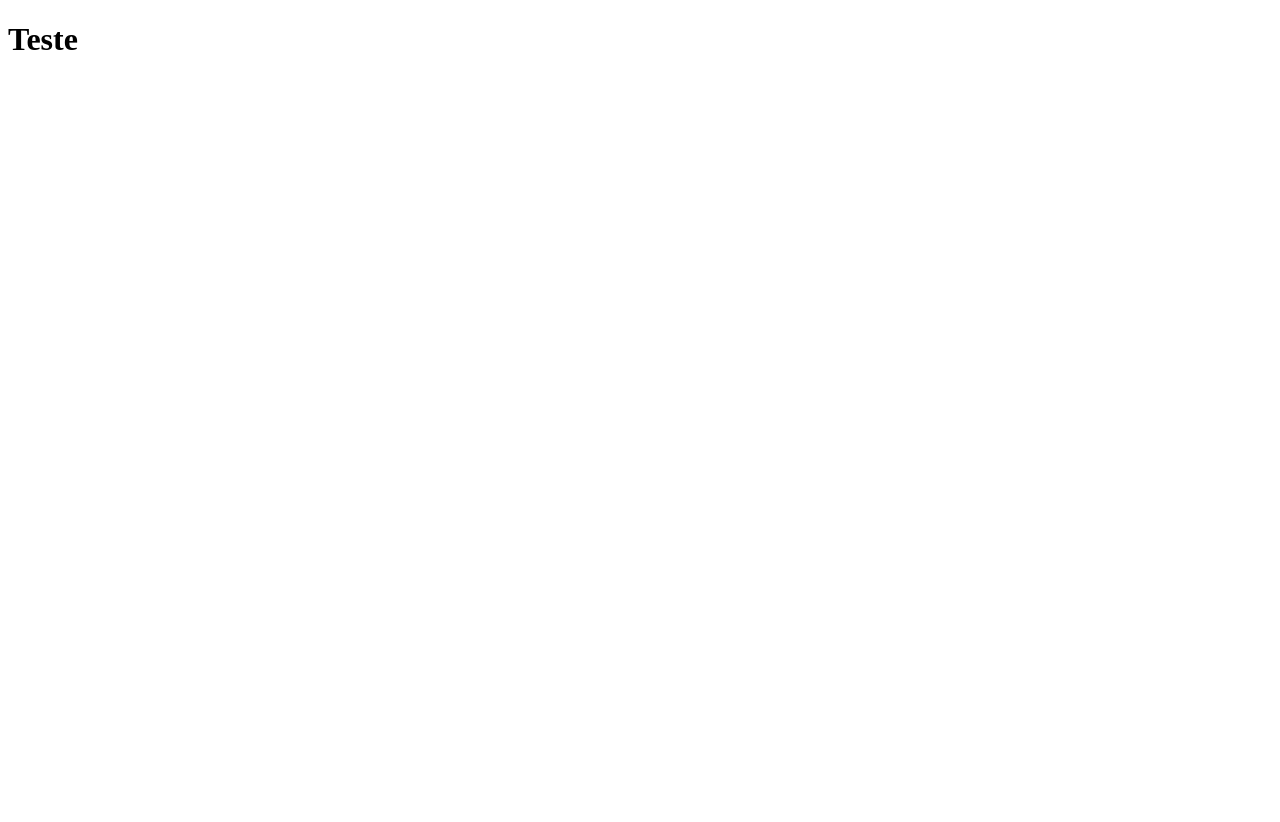
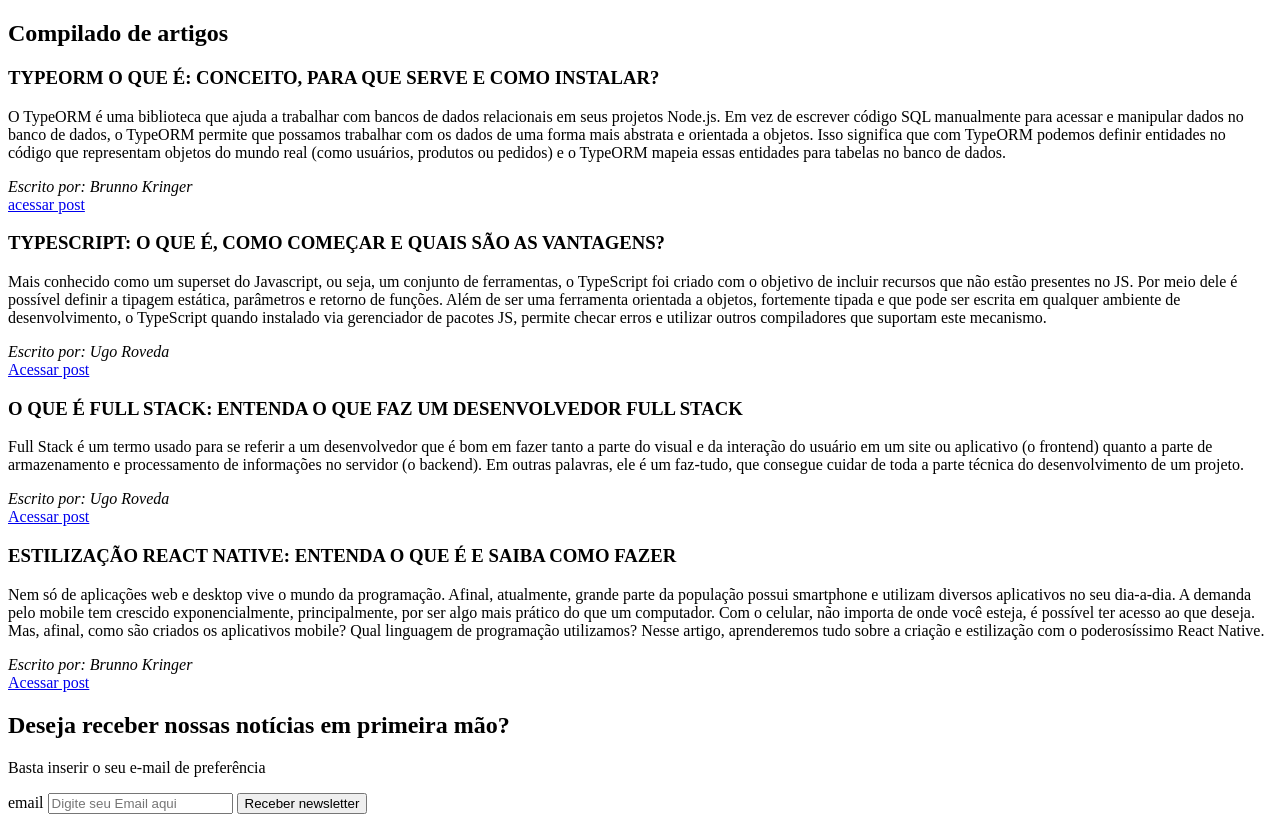
Before and after one commit to Luizp312/Atividades, a plain HTML site: page index.html in a window 1280 px wide. Before the commit the page ends 800 px from the top, so only its background shows below. Drawn offline with Linux system fonts and the light colour scheme.

Commit message:
projeto final

```diff
--- a/index.html
+++ b/index.html
@@ -6,7 +6,36 @@
     <meta name="viewport" content="width=device-width, initial-scale=1.0">
     <title>Atividade S1-E2</title>
 </head>
-<body>
-    <h1>Teste</h1>
-</body>
+    <body>
+        <article>
+            <h1>Compilado de artigos</h1>
+            <h3>TYPEORM O QUE É: CONCEITO, PARA QUE SERVE E COMO INSTALAR?</h3>
+            <p>O TypeORM é uma biblioteca que ajuda a trabalhar com bancos de dados relacionais em seus projetos Node.js. Em vez de escrever código SQL manualmente para acessar e manipular dados no banco de dados, o TypeORM permite que possamos trabalhar com os dados de uma forma mais abstrata e orientada a objetos. Isso significa que com TypeORM podemos definir entidades no código que representam objetos do mundo real (como usuários, produtos ou pedidos) e o TypeORM mapeia essas entidades para tabelas no banco de dados.</p>
+            <em>Escrito por: Brunno Kringer</em>
+            <br>
+            <a href="https://kenzie.com.br/blog/typeorm/">acessar post</a>
+            <h3>TYPESCRIPT: O QUE É, COMO COMEÇAR E QUAIS SÃO AS VANTAGENS?</h3>
+            <p>Mais conhecido como um superset do Javascript, ou seja, um conjunto de ferramentas, o TypeScript foi criado com o objetivo de incluir recursos que não estão presentes no JS. Por meio dele é possível definir a tipagem estática, parâmetros e retorno de funções. Além de ser uma ferramenta orientada a objetos, fortemente tipada e que pode ser escrita em qualquer ambiente de desenvolvimento, o TypeScript quando instalado via gerenciador de pacotes JS, permite checar erros e utilizar outros compiladores que suportam este mecanismo.</p>
+            <em>Escrito por: Ugo Roveda</em>
+            <br>
+            <a href="https://kenzie.com.br/blog/typescript/">Acessar post</a>
+            <h3>O QUE É FULL STACK: ENTENDA O QUE FAZ UM DESENVOLVEDOR FULL STACK</h3>
+            <p>Full Stack é um termo usado para se referir a um desenvolvedor que é bom em fazer tanto a parte do visual e da interação do usuário em um site ou aplicativo (o frontend) quanto a parte de armazenamento e processamento de informações no servidor (o backend). Em outras palavras, ele é um faz-tudo, que consegue cuidar de toda a parte técnica do desenvolvimento de um projeto.</p>
+            <em>Escrito por: Ugo Roveda</em>
+            <br>
+            <a href="https://kenzie.com.br/blog/full-stack-o-que-e/">Acessar post</a>
+            <h3>ESTILIZAÇÃO REACT NATIVE: ENTENDA O QUE É E SAIBA COMO FAZER</h3>
+            <p>Nem só de aplicações web e desktop vive o mundo da programação. Afinal, atualmente, grande parte da população possui smartphone e utilizam diversos aplicativos no seu dia-a-dia. A demanda pelo mobile tem crescido exponencialmente, principalmente, por ser algo mais prático do que um computador. Com o celular, não importa de onde você esteja, é possível ter acesso ao que deseja. Mas, afinal, como são criados os aplicativos mobile? Qual linguagem de programação utilizamos? Nesse artigo, aprenderemos tudo sobre a criação e estilização com o poderosíssimo React Native.</p>
+            <em>Escrito por: Brunno Kringer</em>
+            <br>
+            <a href="https://kenzie.com.br/blog/estilizacao-react-native/">Acessar post</a>
+        </article>
+        <form>
+            <h2>Deseja receber nossas notícias em primeira mão?</h2>
+            <p>Basta inserir o seu e-mail de preferência</p>
+            <label for="email">email</label>
+            <input type="email" name="email" id="email" placeholder="Digite seu Email aqui" required></label>
+            <button type="submit">Receber newsletter</button>
+        </form>
+    </body>
 </html>
```
